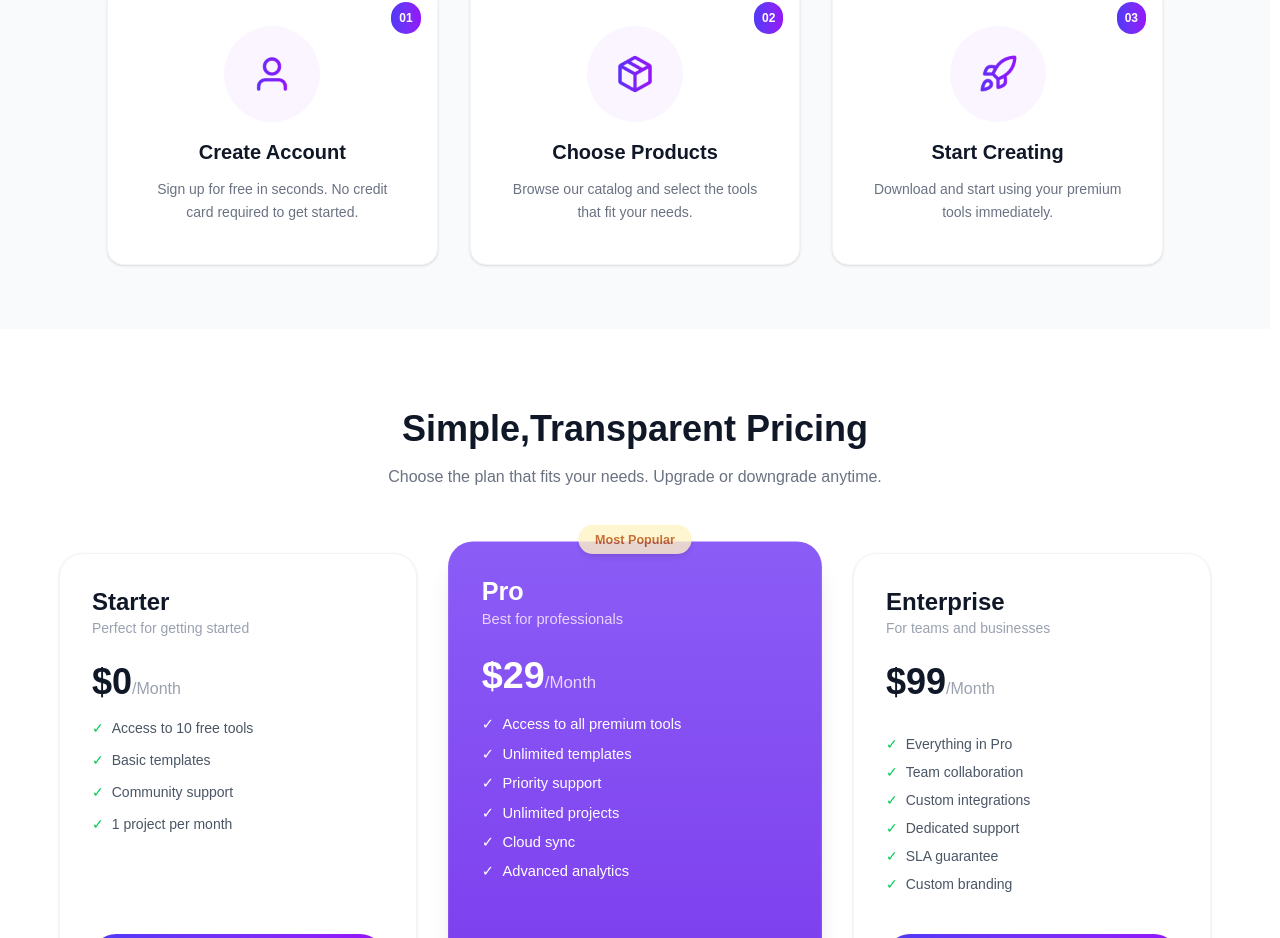
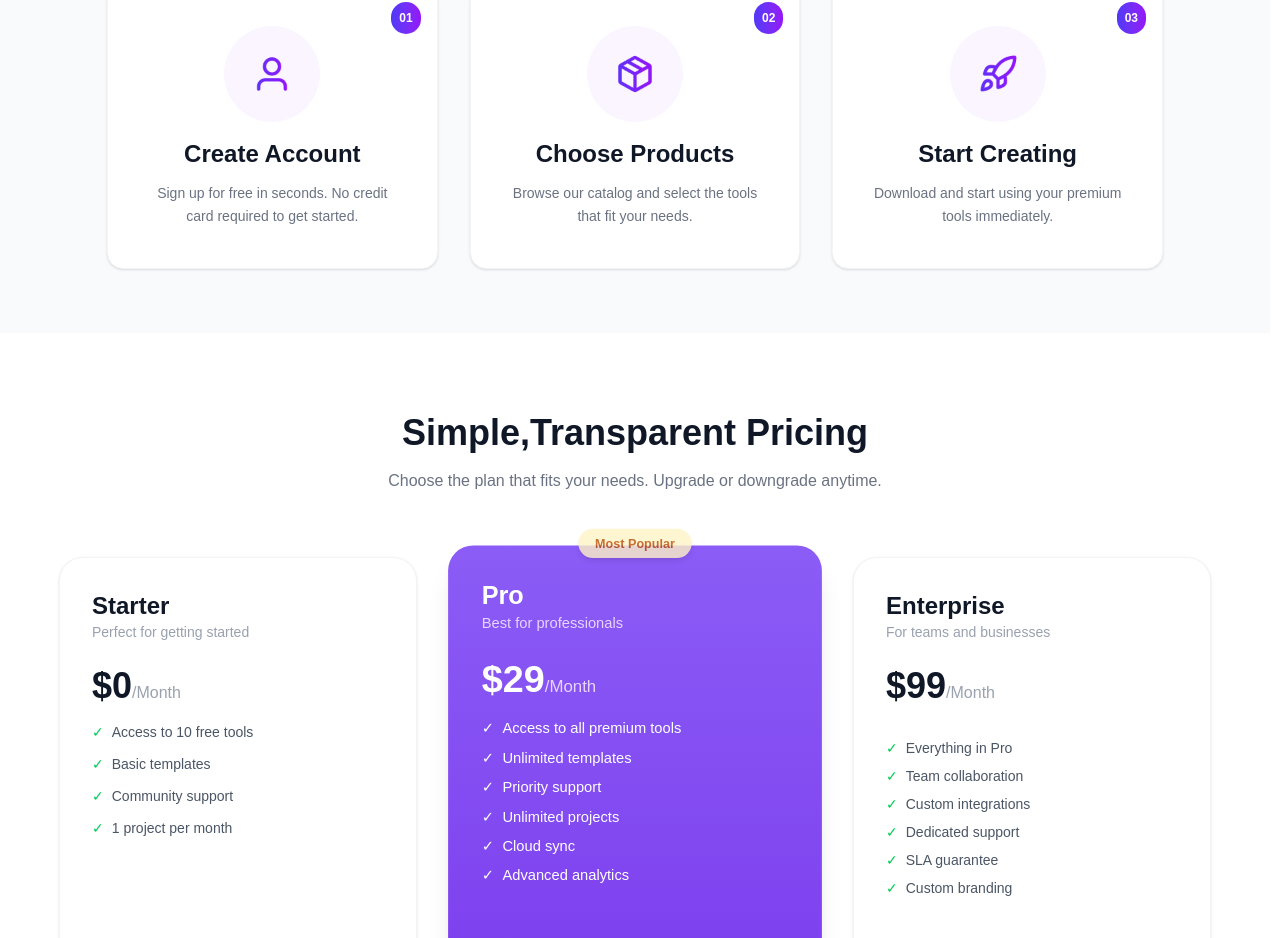
Before and after one commit to Redwanhossain200/digitools-assignment, a React (Vite) app: page / in a window 1280 px wide. Shown: the part 2716-3654 px from the top of the page. Built offline with nearby package versions, Linux system fonts and the light colour scheme.

Commit message:
error fixed

```diff
--- a/src/components/Steps.jsx
+++ b/src/components/Steps.jsx
@@ -19,7 +19,7 @@ const Steps = () => {
               <div className="w-24 h-24 bg-purple-50 rounded-full flex items-center justify-center mb-4 transition-all duration-300 group-hover:bg-[#f0eeff]">
                 <img src={step.img} alt="" className="w-10 h-10 transition-transform duration-300 group-hover:rotate-12" />
               </div>
-              <h3 className="text-xl font-bold text-gray-900 mb-3 group-hover:text-[#7F27FF] transition-colors">{step.title}</h3>
+              <h3 className="text-2xl font-bold text-gray-900 mb-3 group-hover:text-[#7F27FF] transition-colors">{step.title}</h3>
               <p className="text-gray-500 text-sm leading-relaxed">{step.desc}</p>
             </div>
           ))}
```
